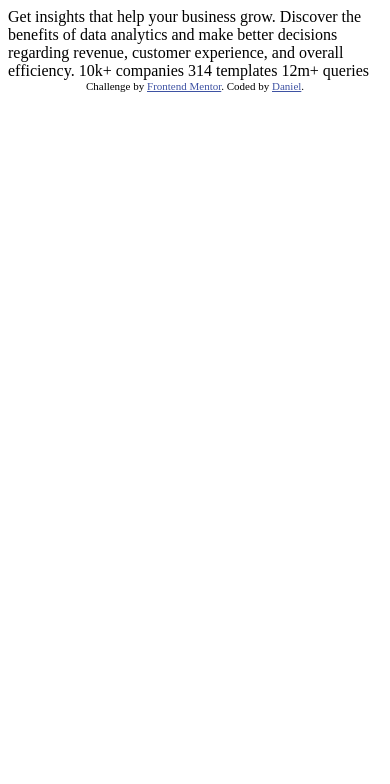
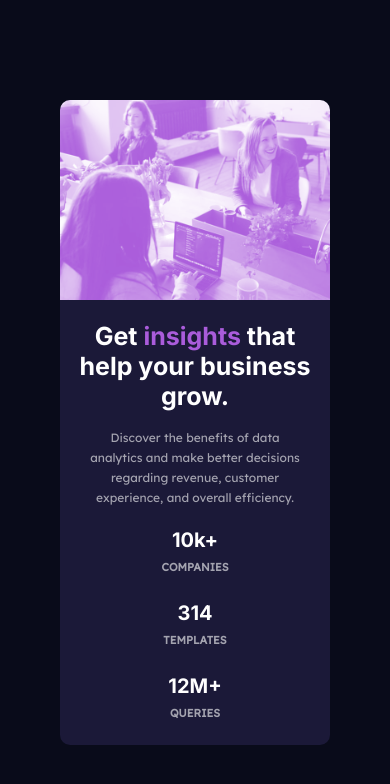
Before and after one commit to daniel-web-developer/stats-preview-card-component, a plain HTML site: page index.html in a window 390 px wide. Drawn offline with Linux system fonts and the light colour scheme.

Commit message:
Add files via upload

```diff
--- a/index.html
+++ b/index.html
@@ -8,26 +8,53 @@
 
   <title>Frontend Mentor | Stats preview card component</title>
 
-  <!-- Feel free to remove these styles or customise in your own stylesheet 👍 -->
-  <style>
-    .attribution { font-size: 11px; text-align: center; }
-    .attribution a { color: hsl(228, 45%, 44%); }
-  </style>
+  <link rel="stylesheet" href="style.css">
+
+  <link rel="preconnect" href="https://fonts.googleapis.com">
+  <link rel="preconnect" href="https://fonts.gstatic.com" crossorigin>
+  <link href="https://fonts.googleapis.com/css2?family=Inter:wght@400;700&family=Lexend+Deca&display=swap" rel="stylesheet">
+
 </head>
 <body>
 
-  Get insights that help your business grow.
+  <div class="flex middle">
+    <div class="flex card">
+      <div class="hide-desktop">
+        <div class="image">
+        </div>
+      </div>
+      <div class="flex">
+        <div class="flex text-main text-desktop flex-paragraph">
+          <h1 class="text-title">Get <span style="color: hsl(277, 64%, 61%)">insights</span> that help your business grow.</h1>
 
-  Discover the benefits of data analytics and make better decisions regarding revenue, customer
-  experience, and overall efficiency.
+          <div class="text-paragraph">
+            <h4 class="text-paragraph">Discover the benefits of data<br>analytics and make better decisions regarding revenue, customer<br>experience, and overall efficiency.</h4>
+          </div>
 
-  10k+ companies
-  314 templates
-  12m+ queries
+          <div class="list hide-mobile">
+            <ul class="flex list list-elements">
+              <li style="padding-right: 25px">10k+ <span class="list-text">COMPANIES</span></li>
+              <li style="padding-right: 25px">314 <span class="list-text">TEMPLATES</span></li>
+              <li>12M+ <span class="list-text">QUERIES</span></li>
+            </ul>
+          </div>
+          <div class="list hide-desktop">
+            <ul style="flex-direction: column;" class="list flex list-elements">
+              <li>10k+ <li><span class="list-text">COMPANIES</span></li></li>
+              <li style="padding-top: 25px">314 <li><span class="list-text">TEMPLATES</span></li></li>
+              <li style="padding-top: 25px">12M+ <li><span class="list-text">QUERIES</span></li></li>
+            </ul>
+          </div>
+        </div>
+      </div>
+      <div class="hide-mobile">
+        <div class="image">
 
-  <div class="attribution">
-    Challenge by <a href="https://www.frontendmentor.io?ref=challenge" target="_blank">Frontend Mentor</a>.
-    Coded by <a href="#">Daniel</a>.
+        </div>
+      </div>
+    </div>
+  </div>
+
   </div>
 </body>
 </html>
--- /dev/null
+++ b/style.css
@@ -0,0 +1,138 @@
+body{
+    margin: 0;
+    background: hsl(233, 47%, 7%);
+}
+
+.flex{
+    display: flex;
+}
+
+.middle{
+    height: 100vh;
+    justify-content: center;
+    align-items: center;
+}
+
+.card{
+    border-radius: 10px;
+}
+
+.text-main{
+    flex-direction: column;
+}
+
+.text-desktop{
+    padding-left: 70px;
+    padding-top: 50px;
+    padding-right: 115px;
+}
+
+.text-title{
+    font-family: 'Inter', sans-serif;
+    font-weight: 700;
+    font-size: 32px;
+    color: hsl(0, 0%, 100%);
+}
+
+.text-paragraph{
+    font-family: 'Lexend Deca', sans-serif;
+    font-weight: 400;
+    font-size: 14px;
+    color: hsla(0, 0%, 100%, 0.6);
+    margin-top: 0px;
+    line-height: 25px;
+}
+
+.list{
+    padding-left: 0px;
+    padding-top: 15px;
+}
+
+.list-elements{
+    list-style: none;
+    font-family: 'Inter', sans-serif;
+    font-weight: 700;
+    font-size: 22px;
+    color: hsl(0, 0%, 100%);
+}
+
+.list-text{
+    font-size: 12px;
+    font-family: 'Lexend Deca', sans-serif;
+    font-weight: 400px;
+    color: hsla(0, 0%, 100%, 0.6);
+}
+
+@media screen and (min-width: 640px){
+    .hide-desktop{
+        display: none;
+    }
+    .card{
+        width: 1055px;
+        height: 425px;
+        background: hsl(244, 38%, 16%);
+        border-radius: 10px;
+    }
+    .image{
+        width: 515px;
+        height: 425px;
+        background: url(./images/image-header-desktop.jpg), hsl(277, 64%, 61%);
+        background-blend-mode: screen;
+        background-size: 515px 425px;
+        border-radius: 0px 10px 10px 0px;
+    }
+}
+
+@media screen and (max-width: 640px){
+    .hide-mobile{
+        display: none;
+    }
+    .card{
+        width: 270px;
+        height: 645px;
+        background: hsl(244, 38%, 16%);
+        border-radius: 10px;
+        flex-direction: column;
+    }
+    .text-paragraph{
+        margin-bottom: 0px;
+        font-size: 12px;
+        line-height: 20px;
+        text-align: center;
+    }
+    .image{
+        width: 270px;
+        height: 200px;
+        background: url(./images/image-header-mobile.jpg), hsl(277, 64%, 61%);
+        background-blend-mode: screen;
+        background-size: 270px 200px;
+        border-radius: 10px 10px 0px 0px;
+    }
+    .text-title{
+        font-size: 25px;
+        text-align: center;
+    }
+    .text{
+        width: 270px !important;
+    }
+    .vertical{
+        flex-wrap: wrap;
+    }
+    .list{
+        padding-top: 0px !important;
+    }
+    .list-elements{
+        font-size: 20px;
+    }
+
+    .list-text{
+        font-size: 11px;
+    }
+    .text-desktop{
+        padding-top: 5px;
+        padding-left: 6.775px;
+        text-align: center !important;
+        width: 270px !important;
+        padding-right: 6.775px;
+    }
+}
```
Also changed, not shown: 1 other file.
